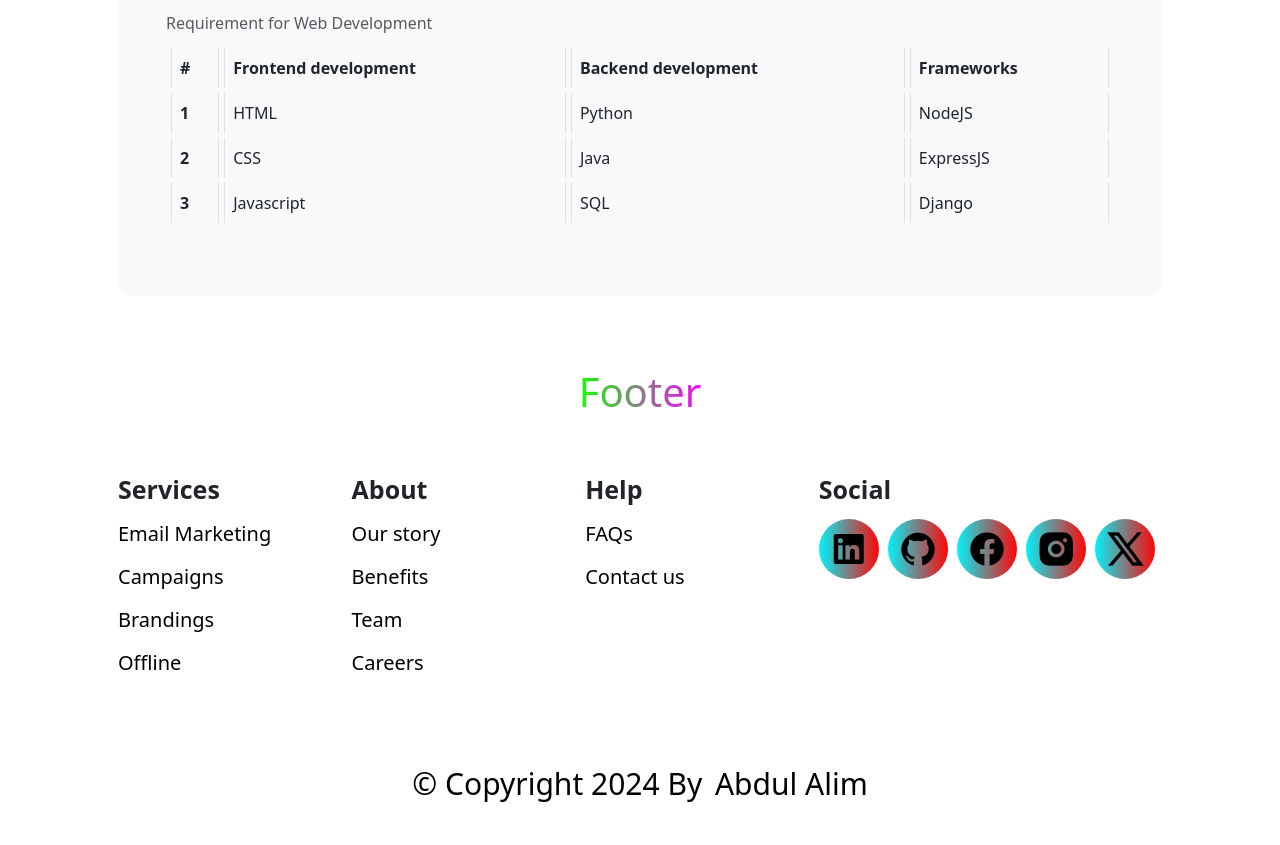
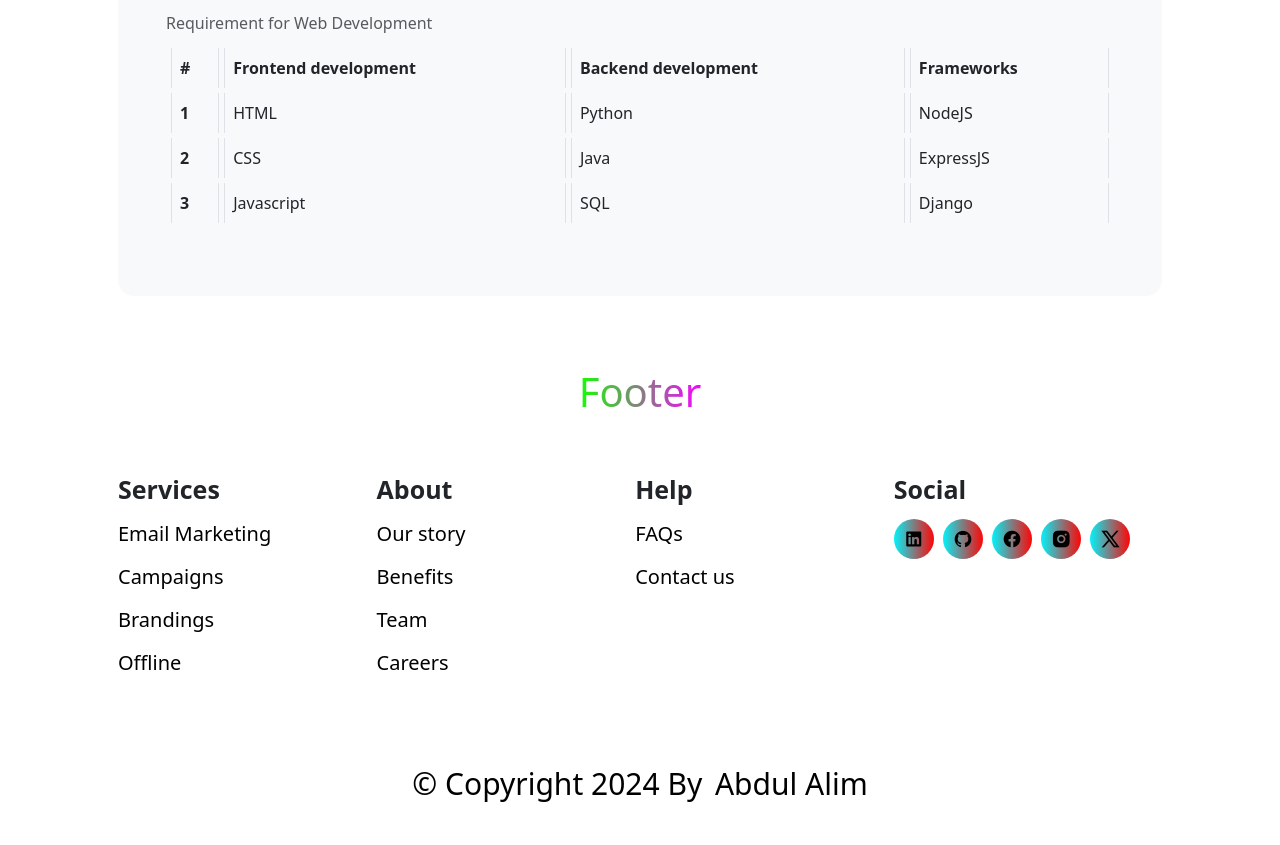
Before and after one commit to abdul-alim-0/website_templete, a plain HTML site: page index.html in a window 1280 px wide. Shown: the part 4702-5547 px from the top of the page. Drawn offline with nearby package versions, Linux system fonts and the light colour scheme.

Commit message:
Update custom css

```diff
--- a/css/style.css
+++ b/css/style.css
@@ -934,12 +934,12 @@
     display: inline-flex;
     align-items: center;
     justify-content: center;
-    width: 60px;
-    height: 60px;
+    width: 40px;
+    height: 40px;
     /* background-color: #F8F9FA; */
     background: linear-gradient(to left, #ff0505, #02f2fa);
     color: black;
-    font-size: 40px;
+    font-size: 20px;
     border-radius: 50%;
     margin-right: 5px;
     transition: transform 0.6s;
```
